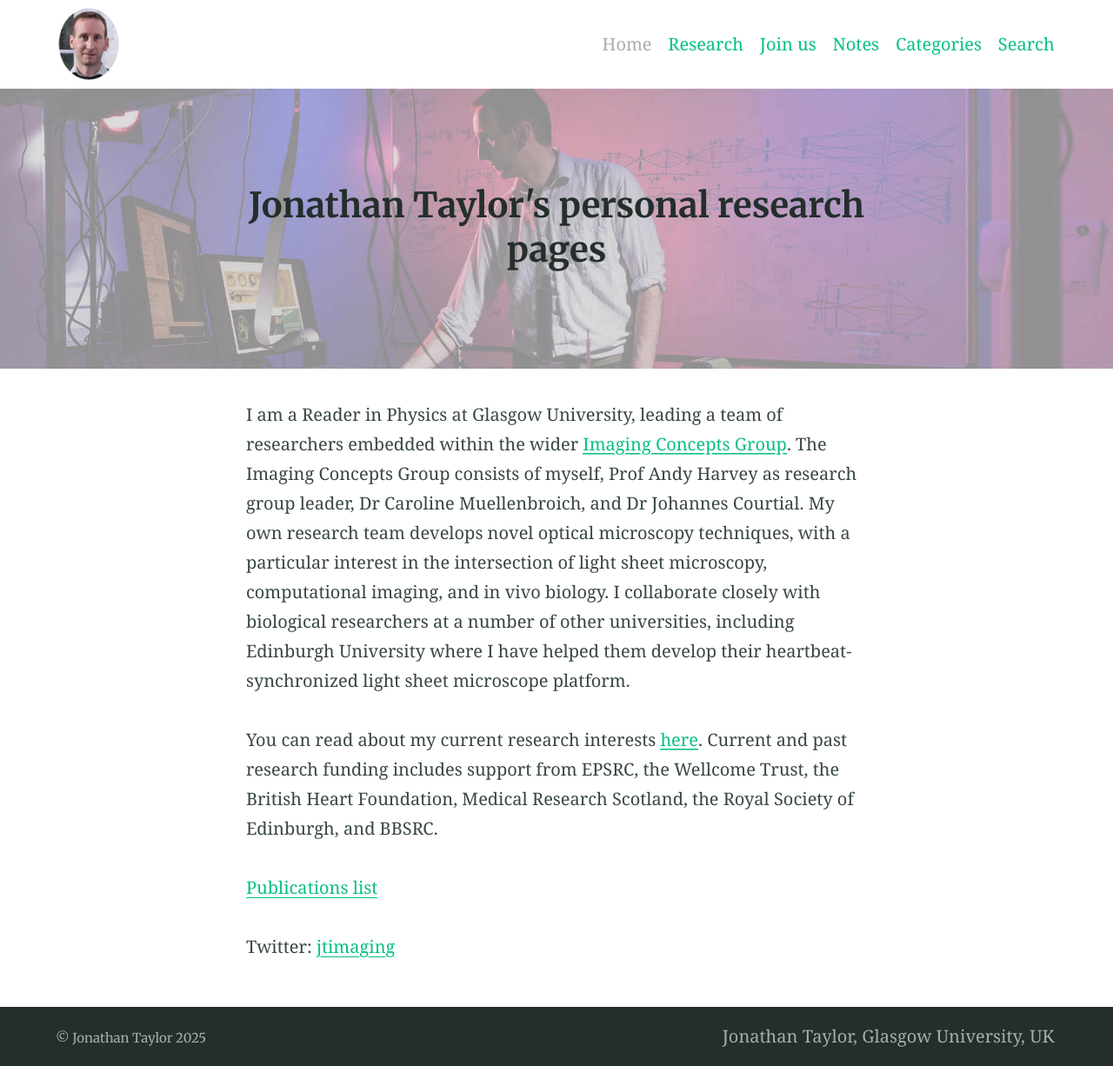
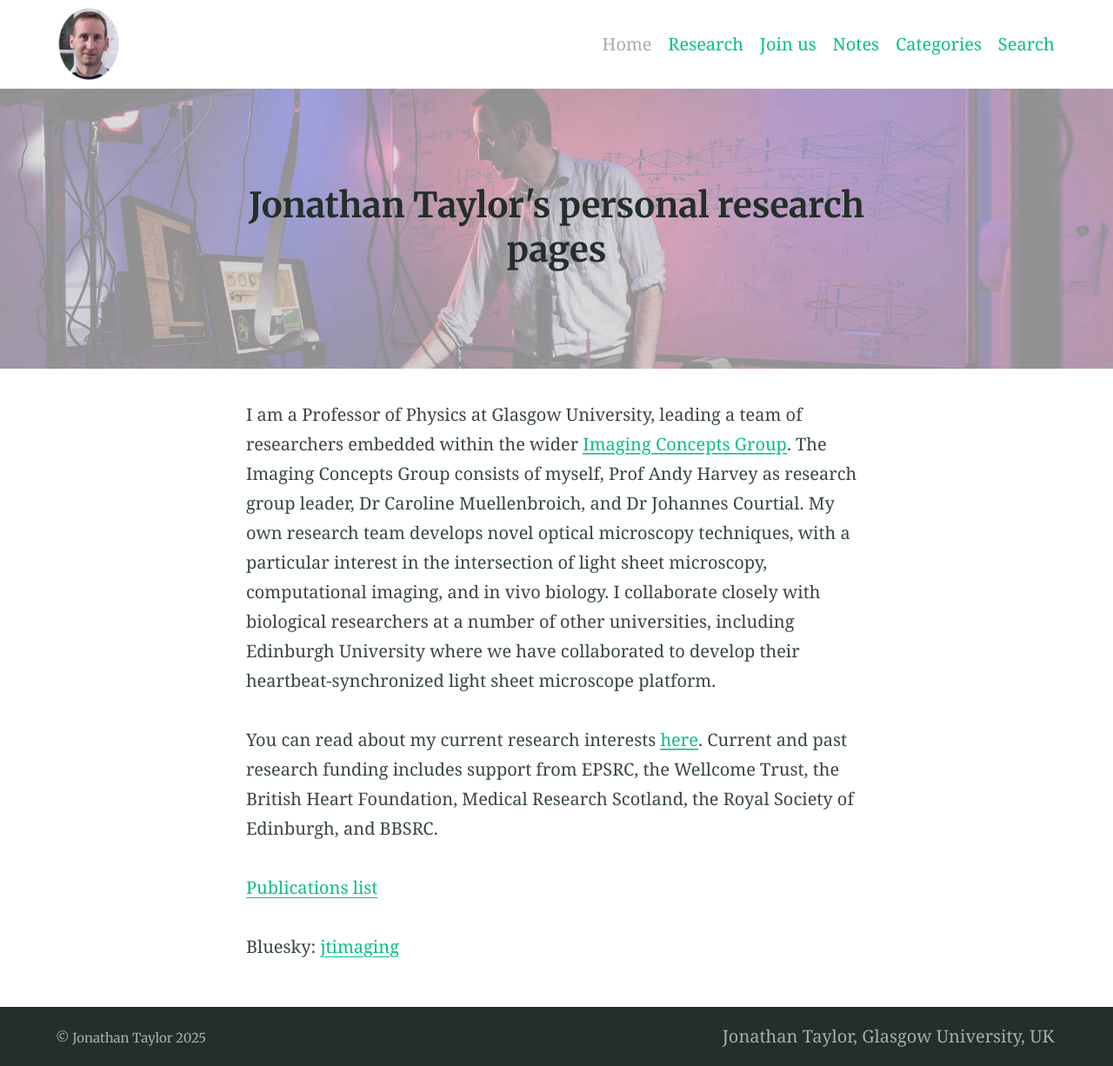
Before and after one commit to jmtayloruk/jmtayloruk.github.io, a Jekyll site: the page built from index.md, in a window 1280 px wide. Shown: the whole page at 87% size. Built offline with Jekyll 4.4.1, drawn with Linux system fonts in a browser that asks for light colours.

Commit message:
Promoted to Professor! And some other tweaks at the same time

```diff
--- a/index.md
+++ b/index.md
@@ -2,14 +2,14 @@
 title: Jonathan Taylor's personal research pages
 feature_image: "/assets/img/Heart-Matters-8105676-crop-dimmed.jpg"
 ---
-I am a Reader in Physics at Glasgow University, leading a team of researchers embedded within the wider [Imaging Concepts Group](https://www.gla.ac.uk/schools/physics/research/groups/imagingconcepts/).
+I am a Professor of Physics at Glasgow University, leading a team of researchers embedded within the wider [Imaging Concepts Group](https://www.gla.ac.uk/schools/physics/research/groups/imagingconcepts/).
 The Imaging Concepts Group consists of myself, Prof Andy Harvey as research group leader, Dr Caroline Muellenbroich, and Dr Johannes Courtial.
 My own research team develops novel optical microscopy techniques, with a particular interest in the intersection of light sheet microscopy, computational imaging, and in vivo biology.
-I collaborate closely with biological researchers at a number of other universities, including Edinburgh University where I have helped them develop their heartbeat-synchronized light sheet microscope platform.
+I collaborate closely with biological researchers at a number of other universities, including Edinburgh University where we have collaborated to develop their heartbeat-synchronized light sheet microscope platform.
 
 You can read about my current research interests [here](/research/).
 Current and past research funding includes support from EPSRC, the Wellcome Trust, the British Heart Foundation, Medical Research Scotland, the Royal Society of Edinburgh, and BBSRC.
 
 [Publications list](https://scholar.google.com/citations?user=Wv6f8ncAAAAJ)
 
-Twitter: [jtimaging](https://twitter.com/jtimaging)
+Bluesky: [jtimaging](https://bsky.app/profile/jtimaging.bsky.social)
```
Also changed, not shown: joining.md (+3 -3 lines), research.md (+18 -18 lines).
